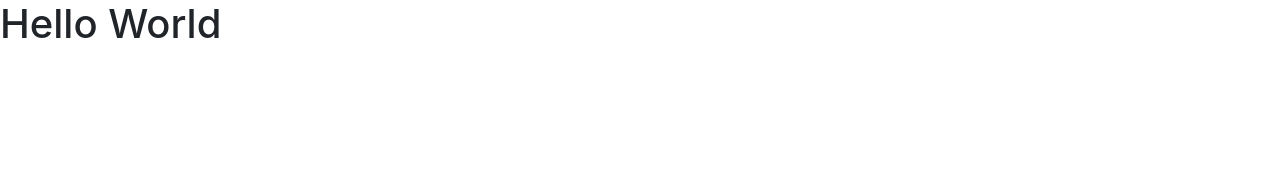
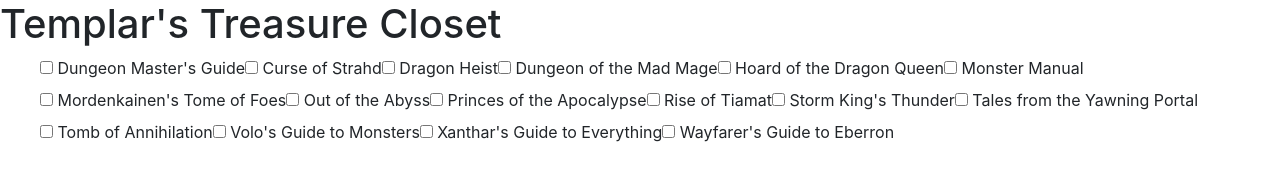
Before and after one commit to lmplaczkiewicz/TTC-Front, a website built with webpack: page index.html in a window 1280 px wide. Built offline with nearby package versions, Linux system fonts and the light colour scheme.

Commit message:
Add initial checkboxes and labels

```diff
--- a/assets/styles/index.scss
+++ b/assets/styles/index.scss
@@ -1 +1,10 @@
 @import '~bootstrap/scss/bootstrap';
+
+.source-list {
+  float: right;
+  list-style-type: none;
+}
+
+li {
+  float: left;
+}
--- a/index.html
+++ b/index.html
@@ -13,6 +13,76 @@
       <script src="public/application.js" type="text/javascript" charset="utf-8" defer></script>
     </head>
     <body>
-      <h1>Hello World</h1>
+      <div>
+        <h1>Templar's Treasure Closet</h1>
+      </div>
+
+      <ul class='source-list'>
+        <li>
+          <label class="ng-binding">
+            <input type='checkbox'> Dungeon Master's Guide </label>
+        </li>
+        <li>
+          <label class="ng-binding">
+            <input type='checkbox'> Curse of Strahd </label>
+        </li>
+        <li>
+          <label class="ng-binding">
+            <input type='checkbox'> Dragon Heist </label>
+        </li>
+        <li>
+          <label class="ng-binding">
+            <input type='checkbox'> Dungeon of the Mad Mage </label>
+        </li>
+        <li>
+          <label class="ng-binding">
+            <input type='checkbox'> Hoard of the Dragon Queen </label>
+        </li>
+        <li>
+          <label class="ng-binding">
+            <input type='checkbox'> Monster Manual </label>
+        </li>
+        <li>
+          <label class="ng-binding">
+            <input type='checkbox'> Mordenkainen's Tome of Foes </label>
+        </li>
+        <li>
+          <label class="ng-binding">
+            <input type='checkbox'> Out of the Abyss </label>
+        </li>
+        <li>
+          <label class="ng-binding">
+            <input type='checkbox'> Princes of the Apocalypse </label>
+        </li>
+        <li>
+          <label class="ng-binding">
+            <input type='checkbox'> Rise of Tiamat </label>
+        </li>
+        <li>
+          <label class="ng-binding">
+            <input type='checkbox'> Storm King's Thunder </label>
+        </li>
+        <li>
+          <label class="ng-binding">
+            <input type='checkbox'> Tales from the Yawning Portal </label>
+        </li>
+        <li>
+          <label class="ng-binding">
+            <input type='checkbox'> Tomb of Annihilation </label>
+        </li>
+        <li>
+          <label class="ng-binding">
+            <input type='checkbox'> Volo's Guide to Monsters </label>
+        </li>
+        <li>
+          <label class="ng-binding">
+            <input type='checkbox'> Xanthar's Guide to Everything </label>
+        </li>
+        <li>
+          <label class="ng-binding">
+            <input type='checkbox'> Wayfarer's Guide to Eberron </label>
+        </li>
+      </ul>
+
     </body>
 </html>
```
